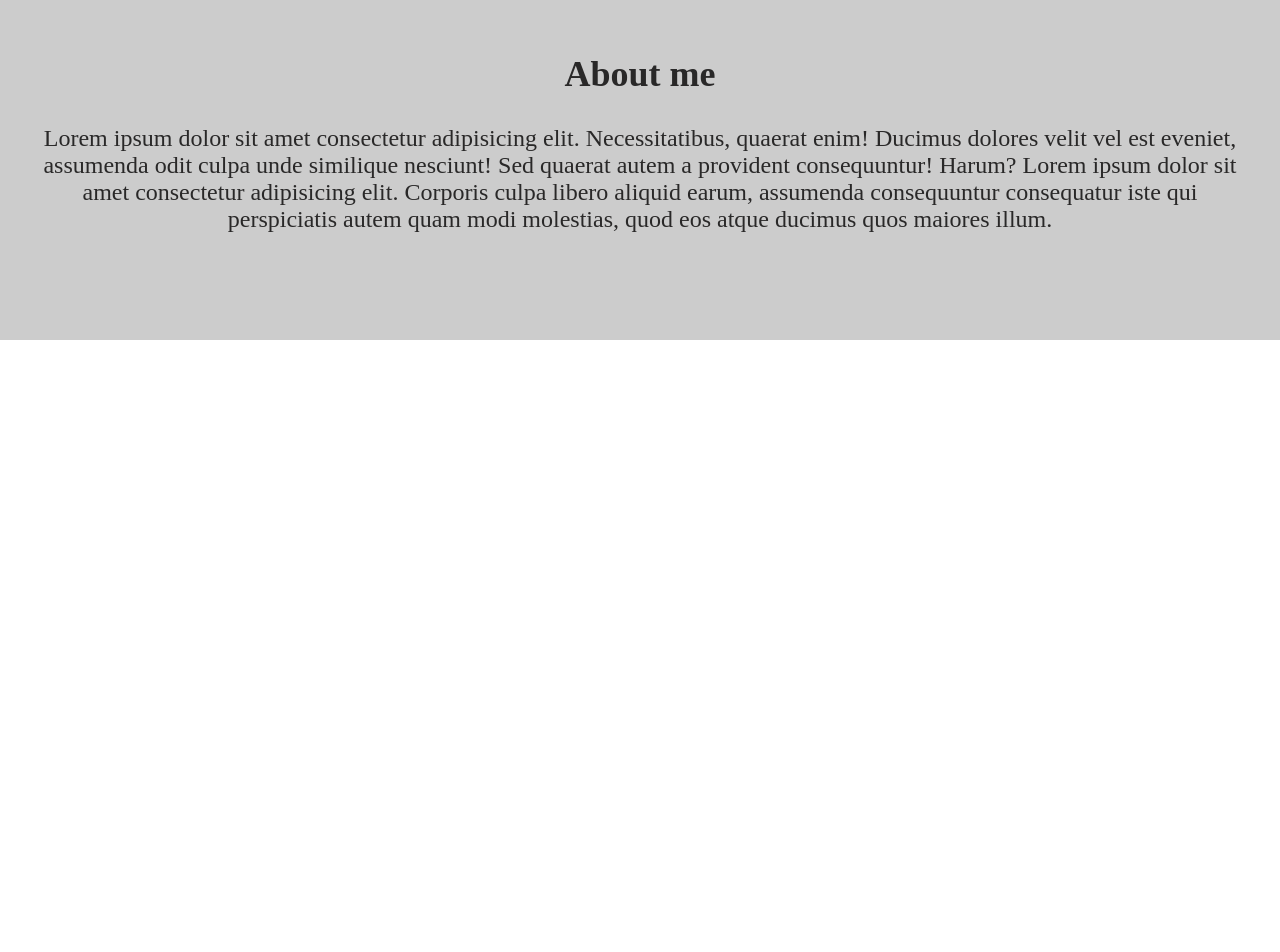
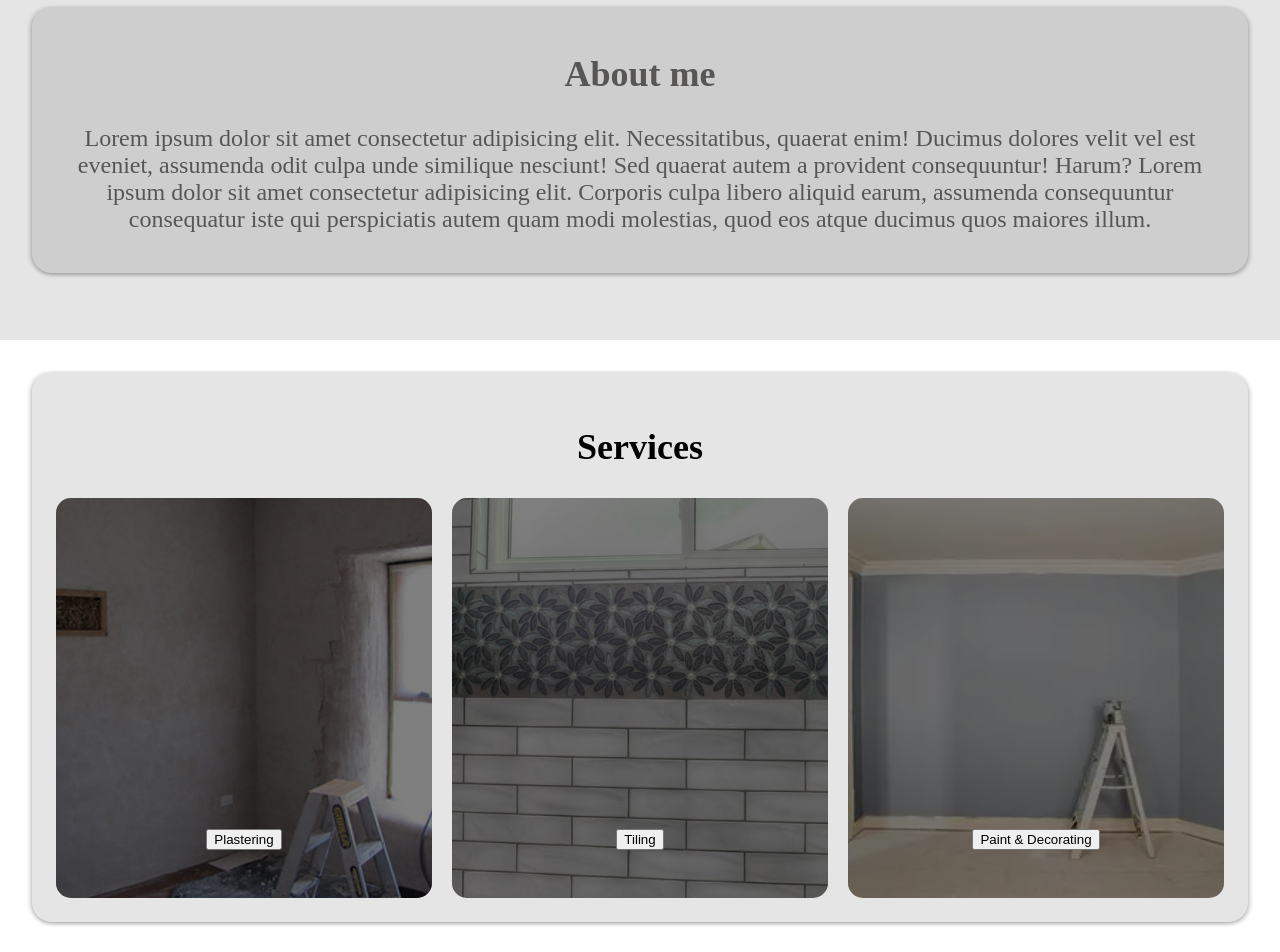
Before and after one commit to 2ndborn/plasterer, a React (Vite) app in the folder egbert/: page / in a window 1280 px wide. Shown: the part 860-1812 px from the top of the page. Before the commit the page ends 1200 px from the top, so only its background shows below. Built offline with nearby package versions, Linux system fonts and the light colour scheme.

Commit message:
Added the serices section

```diff
--- a/egbert/src/App.jsx
+++ b/egbert/src/App.jsx
@@ -3,6 +3,7 @@ import './App.css'
 import Home from './pages/Home'
 import NavBar from './components/NavBar'
 import About from './pages/About'
+import Services from './pages/Services'
 
 function App() {
 
@@ -11,6 +12,7 @@ function App() {
       <NavBar />
       <Home />
       <About />
+      <Services />
     </>
   )
 }
--- a/egbert/src/components/CarouselComponent.jsx
+++ b/egbert/src/components/CarouselComponent.jsx
@@ -1,8 +1,8 @@
 import React, { useEffect, useState } from 'react'
 import { motion, useAnimation } from 'framer-motion'
-import plaster from '../assets/plaster.jpg'
-import painting from '../assets/painting.webp'
-import tile from '../assets/tile.jpg'
+import plaster from '../assets/plaster.jpg';
+import painting from '../assets/painting.webp';
+import tile from '../assets/tile.jpg';
 
 const CarouselComponent = () => {
   const images = [plaster, painting, tile]
--- a/egbert/src/pages/About.jsx
+++ b/egbert/src/pages/About.jsx
@@ -13,12 +13,20 @@ const About = () => {
         alignItems: 'center',
     }}
     >
-        <Reveal origin='left' overlayColor='rgba(0, 0, 0, 0.2)'>
+        <Reveal origin='left' overlayColor='rgba(0, 0, 0, 0.1)'>
             <div style={{
                   fontSize: '1.5rem',
-                  color: '#292828',
+                  color: '#585555',
                   textAlign: 'center'
               }}>
+                  <div
+                  style={{
+                      padding: '1rem',
+                      borderRadius: '20px',
+                      boxShadow: '2px 2px 4px rgba(0, 0, 0, 0.2), -2px 1px 4px rgba(0, 0, 0, 0.2)',
+                      background: 'rgba(0, 0, 0, 0.1)'
+                    }}
+                    >
                       <h2>About me</h2>
                     <p>
                         Lorem ipsum dolor sit amet consectetur
@@ -33,6 +41,7 @@ const About = () => {
                         quod eos atque ducimus quos maiores illum.
                     </p>
                   </div>
+              </div>
         </Reveal>
     </div>
   )
--- a/egbert/src/pages/Home.jsx
+++ b/egbert/src/pages/Home.jsx
@@ -1,5 +1,4 @@
-import React from 'react'
-import plaster from '../assets/plaster.jpg';
+import React from 'react';
 import { motion} from 'framer-motion';
 import styles from '../styles/Home.module.css';
 import CarouselComponent from '../components/CarouselComponent';
--- /dev/null
+++ b/egbert/src/pages/Services.jsx
@@ -0,0 +1,73 @@
+import React from 'react';
+import {motion} from 'framer-motion';
+import plaster from '../assets/plaster.jpg';
+import painting from '../assets/painting.webp';
+import tile from '../assets/tile.jpg';
+
+const Services = () => {
+    const service = [
+        {image: plaster, button: 'Plastering'},
+        {image: tile, button: 'Tiling'},
+        {image: painting, button: 'Paint & Decorating'},
+    ]
+    return (
+        <div style={{
+            position: 'relative',
+            minHeight: '75vh',
+            padding: '2rem',
+            textAlign: 'center',
+            fontSize: '1.5rem'
+        }}
+        >
+            <div
+                style={{
+                    padding: '1.5rem',
+                    borderRadius: '20px',
+                    boxShadow: '2px 2px 4px rgba(0, 0, 0, 0.2), -2px 1px 4px rgba(0, 0, 0, 0.2)',
+                    background: 'rgba(0, 0, 0, 0.1)'
+                }}
+            >
+                <div>
+                    <h2>Services</h2>
+                </div>
+                <div
+                    style={{
+                        height: '50vh',
+                        display: 'grid',
+                        gridTemplateColumns: 'repeat(3, 1fr)',
+                        gridTemplateRows: '1fr',
+                        textAlign: 'center',
+                        gap: '20px'
+                    }}
+                >
+                    {service.map((ser, i) => (
+                        <div
+                            key={i}
+                            style={{
+                                position: 'relative',
+                                borderRadius: '15px',
+                                overflow: 'hidden'
+                            }}
+                        >
+                            <img src={ser.image} style={{ height: '100%', width: '100%', objectFit: 'cover'}} />
+                            <motion.div
+                            whileHover={{background: 'rgba(0, 0, 0, 0.2)',}}
+                            style={{
+                                position: 'absolute',
+                                inset: 0,
+                                background: 'rgba(0, 0, 0, 0.5)',
+                                alignContent: 'flex-end',
+                                paddingBottom: '3rem'
+                                }}
+                            >
+                                <button>{ser.button}</button>
+                            </motion.div>
+                        </div>
+                    ))}
+                </div>
+            </div>
+        </div>
+    )
+}
+
+export default Services
```
Lines whose indentation alone changed are shown as unchanged.
